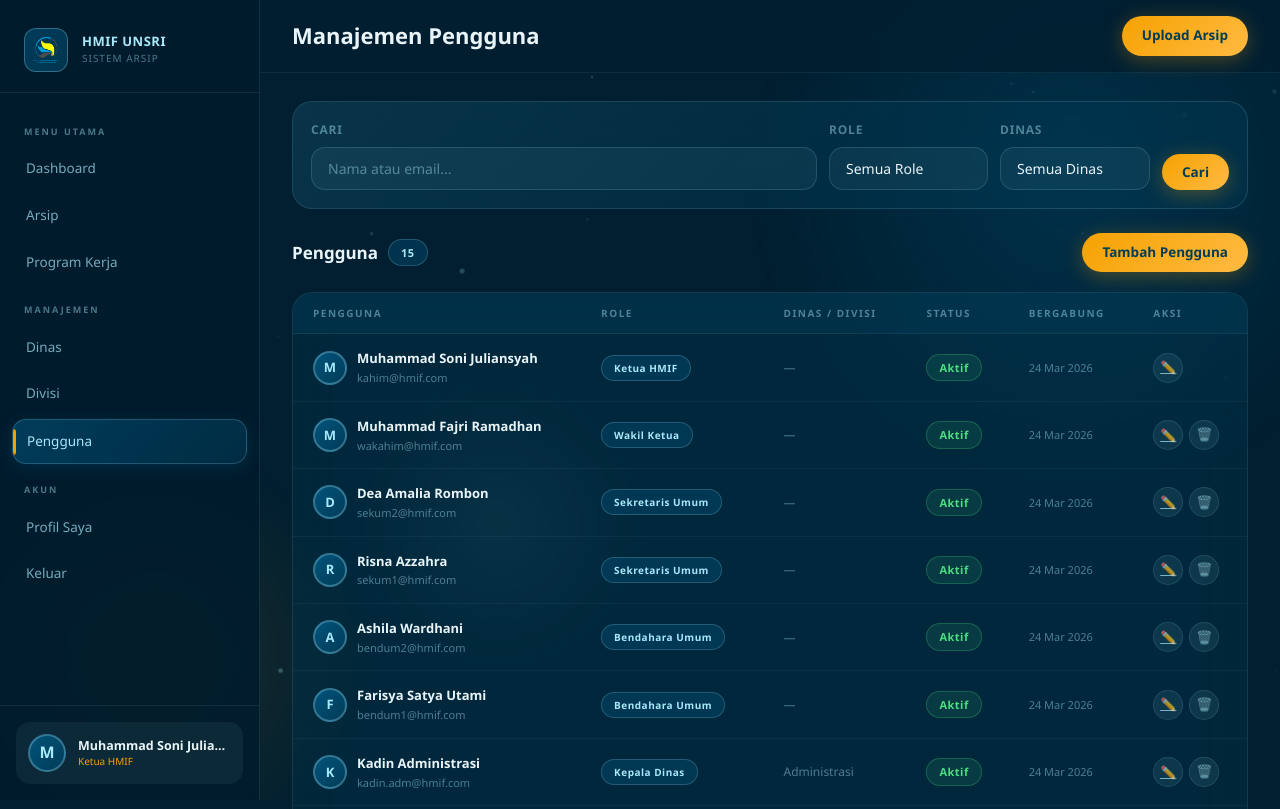
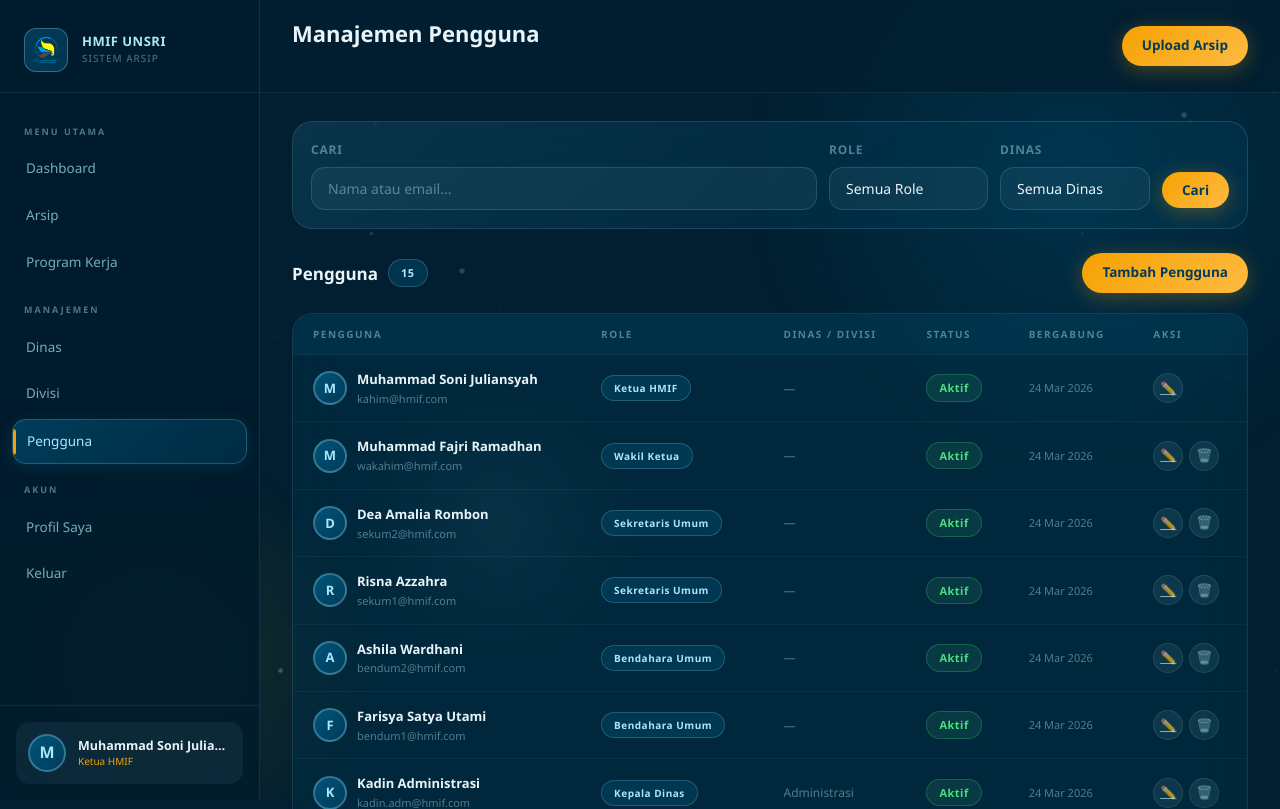
Before and after one commit to phoirtle/hmif-archive, a PHP site: page /hmif-archive/users/index.php in a window 1280 px wide. Shown: the top 809 px of the page. Run offline with PHP 8.4, Linux system fonts and the light colour scheme; a user stored in the database is signed in; data comes from the database, SQL or seed files in the repository.

Commit message:
Add margin-bottom to filter button & header

```diff
--- a/archives/index.php
+++ b/archives/index.php
@@ -99,7 +99,7 @@ $programs = $db->query("SELECT * FROM programs ORDER BY nama")->fetchAll();
                     </select>
                 </div>
                 <?php endif; ?>
-                <div style="display:flex;gap:8px">
+                <div style="display:flex;gap:8px;margin-bottom:2px;">
                     <button type="submit" class="btn btn-primary">Filter</button>
                     <?php if ($search || $kategori || $dept_id || $div_id): ?>
                     <a href="<?= APP_URL ?>/archives/index.php" class="btn btn-outline">✕ Reset</a>
--- a/programs/index.php
+++ b/programs/index.php
@@ -66,7 +66,7 @@ $departments = $db->query("SELECT * FROM departments ORDER BY nama")->fetchAll()
                         <option value="dibatalkan" <?= $program['status'] == 'dibatalkan' ? 'selected' : '' ?>>Dibatalkan</option>
                     </select>
                 </div>
-                <div style="display:flex;gap:8px">
+                <div style="display:flex;gap:8px;margin-bottom:2px;">
                     <button type="submit" class="btn btn-primary">Filter</button>
                     <?php if ($search || $dept_id || $status): ?>
                     <a href="<?= APP_URL ?>/programs/index.php" class="btn btn-outline">✕</a>
--- a/template/header.php
+++ b/template/header.php
@@ -100,7 +100,7 @@ $initials = strtoupper(substr($currentUser['nama_lengkap'], 0, 1));
 <div class="main-content">
     <!-- TOPBAR -->
     <header class="topbar">
-        <div style="display: flex; align-items: center; gap: 16px;">
+        <div style="display: flex; align-items: center; gap: 16px; margin-bottom: 25px;">
             <button class="mobile-menu-btn" id="mobileMenuBtn">☰</button>
             <div>
                 <div class="page-title">
--- a/users/index.php
+++ b/users/index.php
@@ -43,7 +43,7 @@ $roles = ['ketua','waketua','sekum','bendum','kadin','wakadin','kadiv','staf'];
                     <?php foreach ($departments as $d): ?><option value="<?= $d['id'] ?>" <?= $dept_filter==$d['id']?'selected':'' ?>><?= sanitize($d['nama']) ?></option><?php endforeach; ?>
                 </select>
             </div>
-            <div style="display:flex;gap:8px">
+            <div style="display:flex;gap:8px;margin-bottom:2px;">
                 <button type="submit" class="btn btn-primary">Cari</button>
                 <?php if ($search||$role_filter||$dept_filter): ?><a href="<?= APP_URL ?>/users/index.php" class="btn btn-outline">✕</a><?php endif; ?>
             </div>
```
